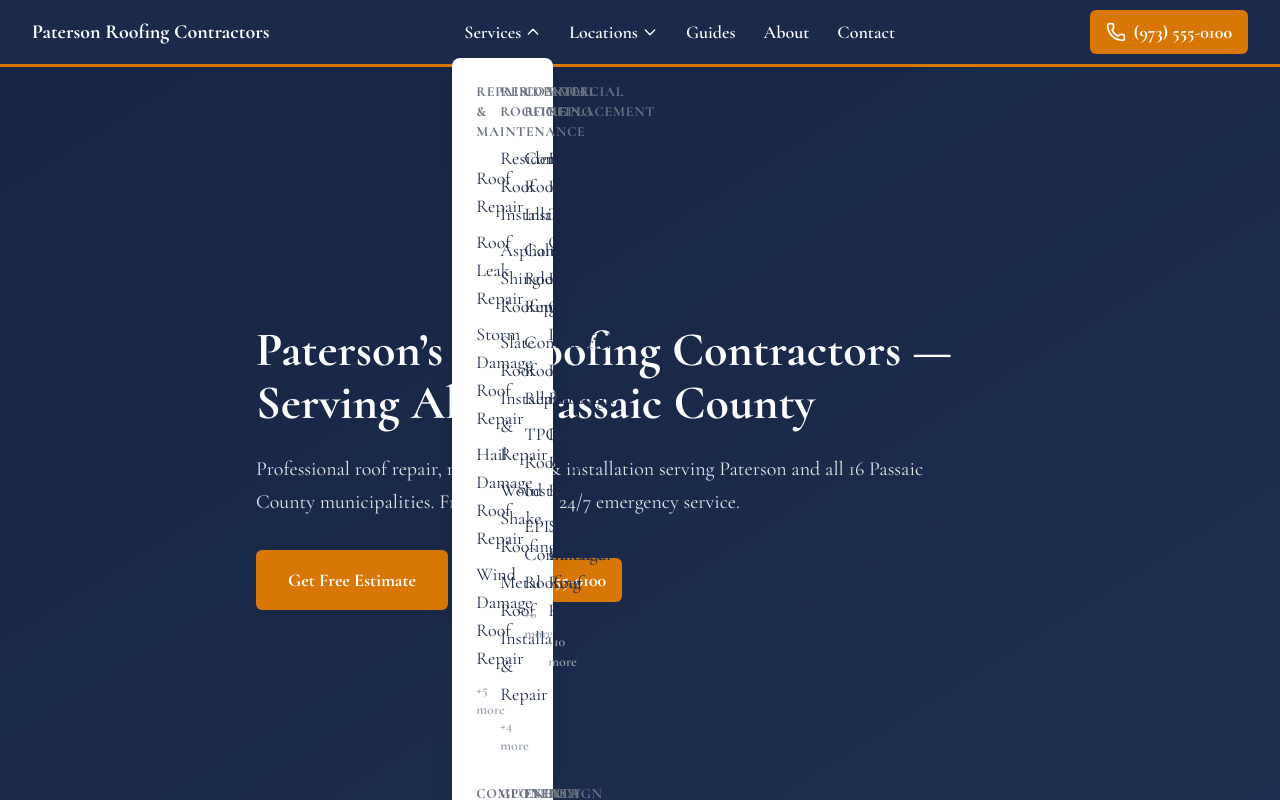
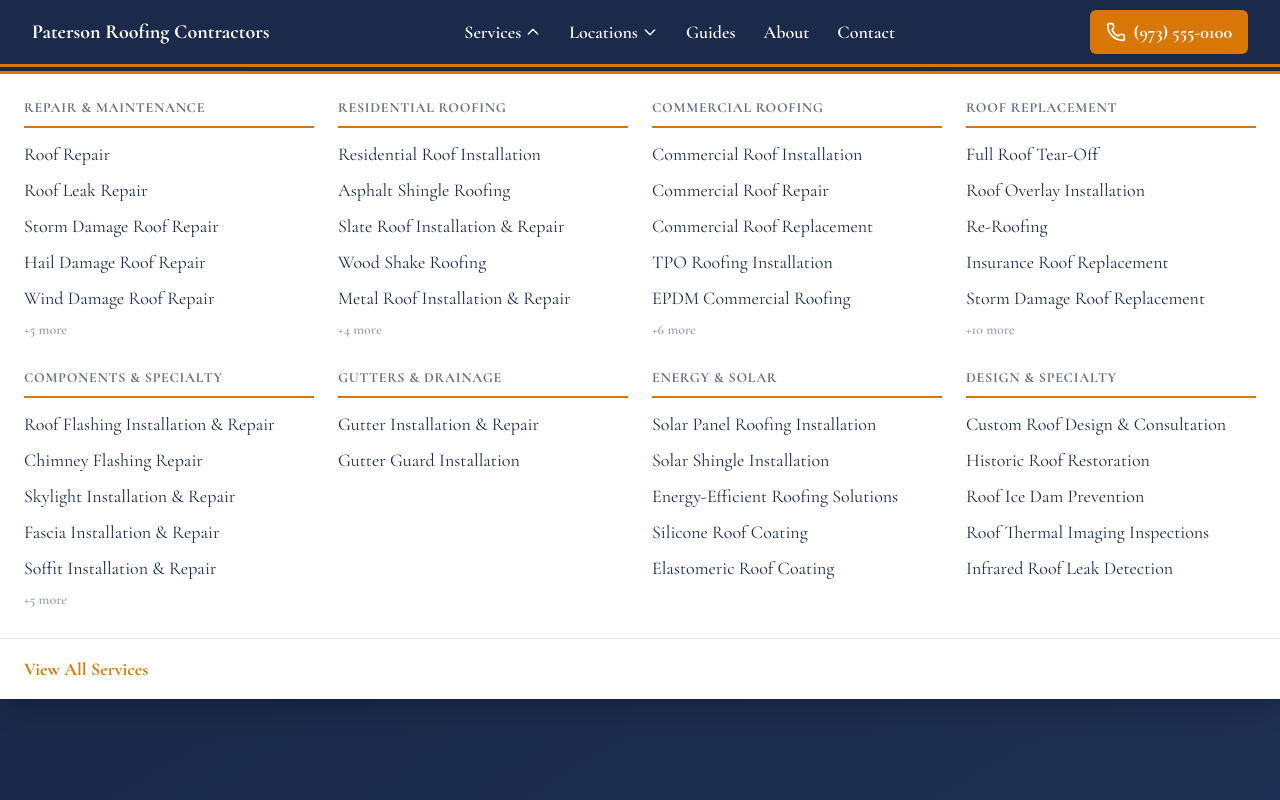
Before and after one commit to Akungapaul/patersonroofingcontractors, a Next.js app: page / in a window 1280 px wide. Both pictures are taken after a click on the button "Services". Shown: the top 800 px of the page. Built offline with nearby package versions, Linux system fonts and the light colour scheme.

Commit message:
fix(03-12): fix MegaMenu layout — use fixed positioning for full-width dropdown

```diff
--- a/components/layout/Header.tsx
+++ b/components/layout/Header.tsx
@@ -22,7 +22,7 @@ export function Header() {
       </a>
 
       {/* Sticky header with amber border-bottom (Variation 9) */}
-      <header className="sticky top-0 z-50 border-b-[3px] border-amber bg-navy backdrop-blur-sm">
+      <header className="sticky top-0 z-50 border-b-[3px] border-amber bg-navy backdrop-blur-sm [--header-height:67px]">
         <div className="mx-auto max-w-7xl px-4 sm:px-6 lg:px-8">
           <div className="flex h-16 items-center justify-between">
             {/* Logo (left) */}
--- a/components/layout/MegaMenu.tsx
+++ b/components/layout/MegaMenu.tsx
@@ -51,12 +51,13 @@ export function MegaMenu({ isOpen, onClose }: MegaMenuProps) {
   return (
     <div
       className={cn(
-        'absolute left-0 top-full z-50 mt-1 w-full max-w-5xl rounded-lg bg-white p-6 shadow-xl transition-opacity duration-200 motion-reduce:transition-none',
+        'fixed left-0 right-0 z-50 mt-1 border-t-[3px] border-amber bg-white shadow-xl transition-opacity duration-200 motion-reduce:transition-none',
         isOpen ? 'opacity-100' : 'opacity-0'
       )}
+      style={{ top: 'var(--header-height, 64px)' }}
       role="menu"
     >
-      <div className="grid grid-cols-3 gap-6 lg:grid-cols-4">
+      <div className="mx-auto grid max-w-7xl grid-cols-2 gap-6 p-6 sm:grid-cols-3 lg:grid-cols-4">
         {CATEGORY_ORDER.map((category) => {
           const categoryServices = servicesByCategory[category]
           if (!categoryServices || categoryServices.length === 0) return null
@@ -99,7 +100,7 @@ export function MegaMenu({ isOpen, onClose }: MegaMenuProps) {
           )
         })}
       </div>
-      <div className="mt-4 border-t border-gray-200 pt-4">
+      <div className="mx-auto max-w-7xl border-t border-gray-200 px-6 py-4">
         <Link
           href="/services"
           className="font-bold text-amber transition-colors hover:text-amber-dark"
```
